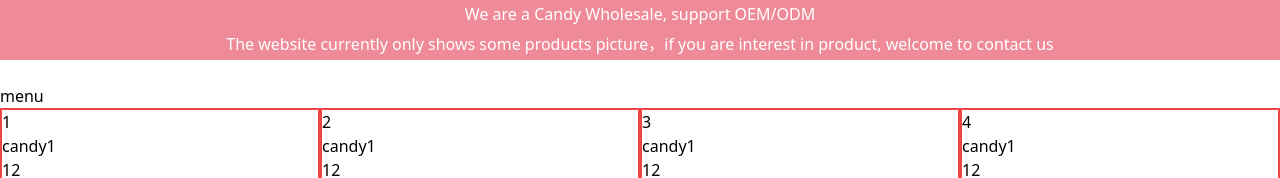
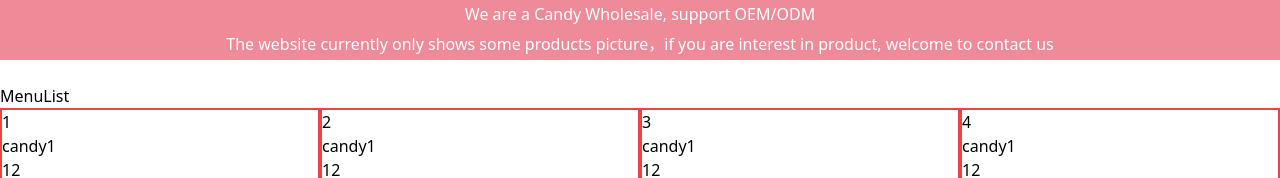
Before and after one commit to crk123kk/candy-store, a Next.js app: page / in a window 1280 px wide. Shown: the top 178 px of the page. Built offline with nearby package versions, Linux system fonts and the light colour scheme.

Commit message:
feat: add menu list

```diff
--- a/app/page.tsx
+++ b/app/page.tsx
@@ -1,5 +1,6 @@
 import Footer from "./ui/page/footer";
 import Header from "./ui/page/header";
+import MenuList from "./ui/page/menuList";
 import GoodList from "./ui/store/goods-list";
 
 export default function Page() {
@@ -11,7 +12,9 @@ export default function Page() {
       <div>
         <input></input>
       </div>
-      <div>menu</div>
+      <div>
+        <MenuList />
+      </div>
       <div>
         <GoodList></GoodList>
       </div>
--- /dev/null
+++ b/app/ui/page/menuList.tsx
@@ -0,0 +1,3 @@
+export default function MenuList() {
+    return <div>MenuList</div>;
+  }
```
